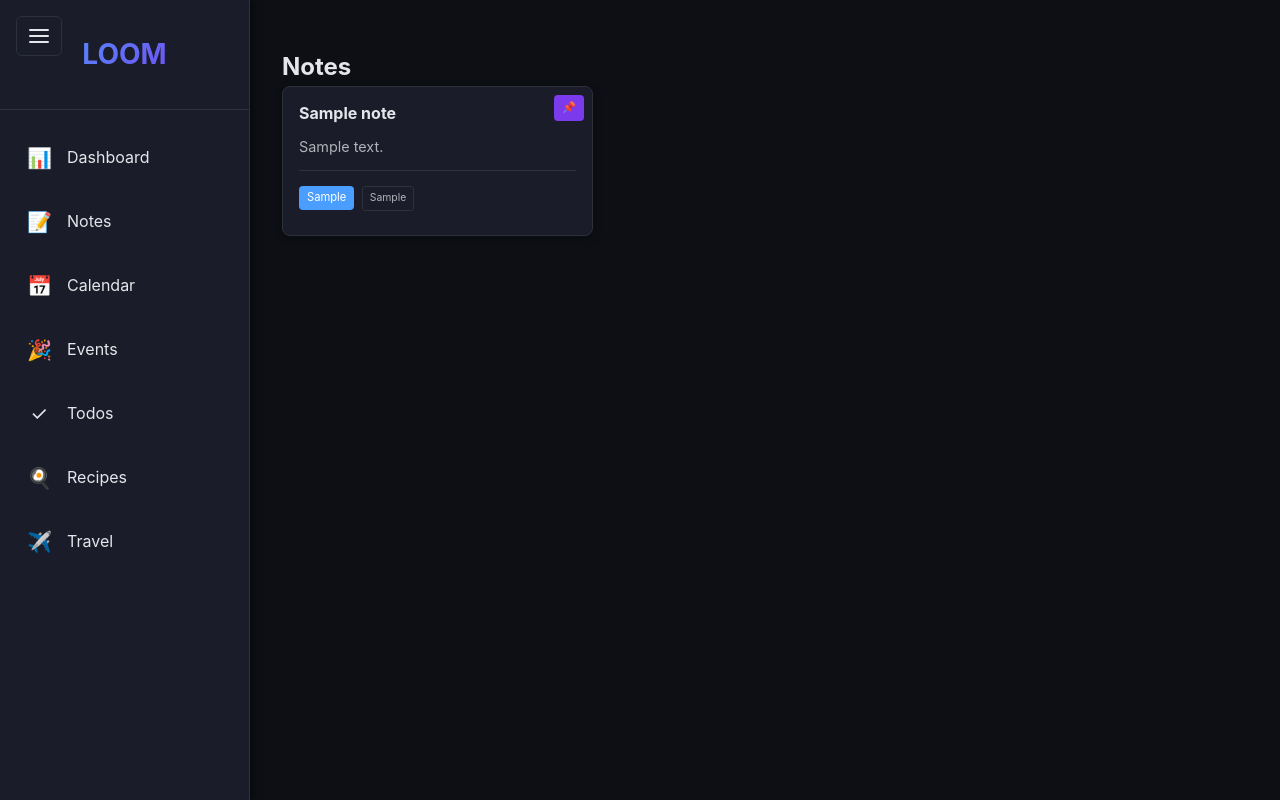
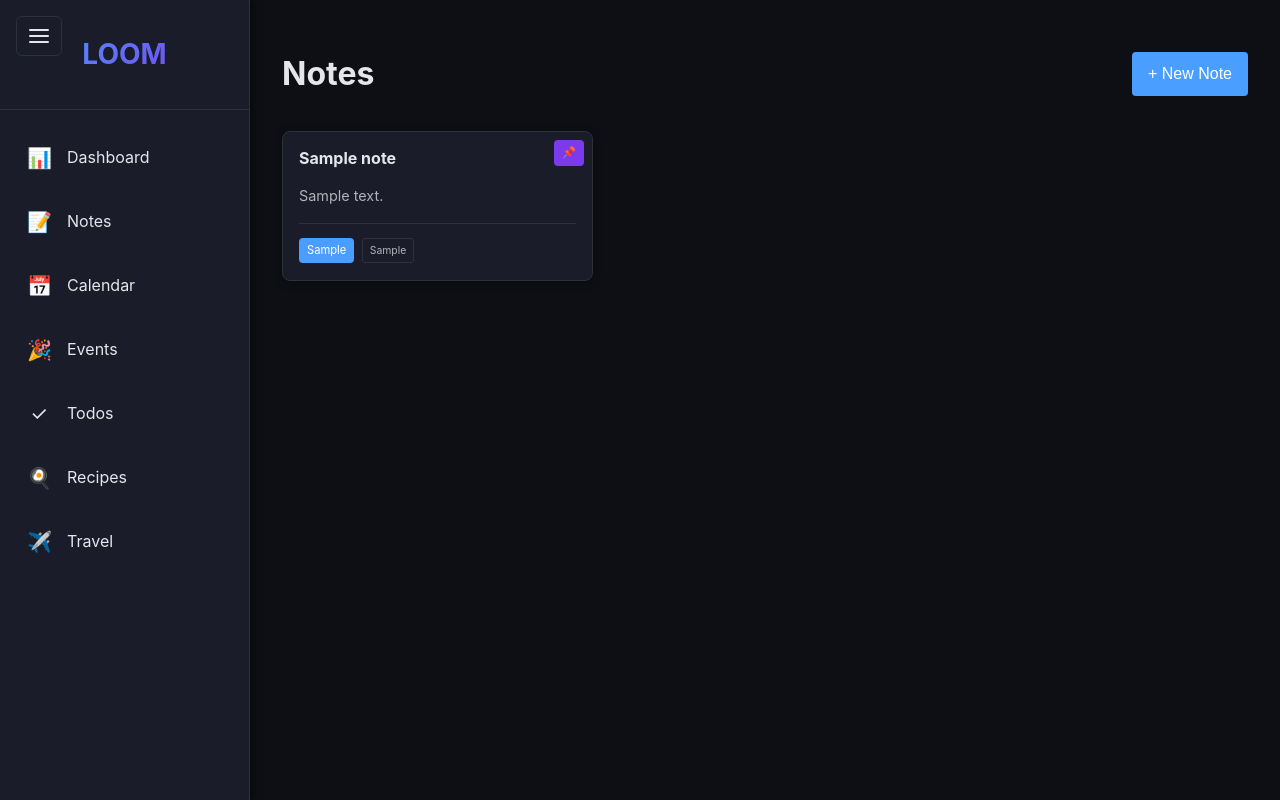
Before and after one commit to DorkSoul/LOOM, a Flask app: page /notes/ in a window 1280 px wide. Run offline with Flask 3, Linux system fonts and the light colour scheme; tables that the repository leaves empty hold one stand-in row (values such as "Sample post"); parts of the project's set-up code (start-up, migrations or seed data) failed here and were passed over; some libraries are stand-ins or nearby versions.

Commit message:
new ntoe button

```diff
--- a/app/static/css/style.css
+++ b/app/static/css/style.css
@@ -288,11 +288,49 @@
     line-height: 1.3;
 }
 
-.note-card p {
+.note-card p,
+.note-preview {
     color: var(--text-muted);
     line-height: 1.5;
     font-size: 0.9rem;
     margin: 0;
+}
+
+.note-preview {
+    overflow: hidden;
+}
+
+.note-preview h1,
+.note-preview h2,
+.note-preview h3 {
+    font-size: 0.95rem;
+    margin: 0.5rem 0 0.25rem 0;
+    color: var(--text-color);
+}
+
+.note-preview p {
+    margin: 0.25rem 0;
+}
+
+.note-preview ul,
+.note-preview ol {
+    margin: 0.25rem 0;
+    padding-left: 1.5rem;
+}
+
+.note-preview code {
+    background: var(--secondary-color);
+    padding: 0.1rem 0.3rem;
+    border-radius: 3px;
+    font-size: 0.85rem;
+}
+
+.note-preview pre {
+    background: var(--secondary-color);
+    padding: 0.5rem;
+    border-radius: 4px;
+    overflow-x: auto;
+    margin: 0.5rem 0;
 }
 
 .note-meta {
@@ -530,6 +568,16 @@
     gap: 0.5rem;
     cursor: pointer;
     user-select: none;
+}
+
+.form-row {
+    display: flex;
+    gap: 1rem;
+    margin-bottom: 1rem;
+}
+
+.form-row .form-input {
+    flex: 1;
 }
 
 .checkbox-label input[type="checkbox"] {
--- a/app/static/js/notes.js
+++ b/app/static/js/notes.js
@@ -7,7 +7,21 @@
 // Initialize on DOM load
 document.addEventListener('DOMContentLoaded', () => {
     loadNotes();
+    initEventListeners();
 });
+
+// Initialize event listeners
+function initEventListeners() {
+    document.getElementById('newNoteBtn')?.addEventListener('click', openNewNoteModal);
+    document.getElementById('closeModal')?.addEventListener('click', closeModal);
+    document.getElementById('cancelBtn')?.addEventListener('click', closeModal);
+    document.getElementById('saveNoteBtn')?.addEventListener('click', saveNote);
+
+    // Close modal on outside click
+    document.getElementById('noteModal')?.addEventListener('click', (e) => {
+        if (e.target.id === 'noteModal') closeModal();
+    });
+}
 
 // Load notes from API
 async function loadNotes() {
@@ -44,6 +58,7 @@
 function createNoteCard(note) {
     const card = document.createElement('div');
     card.className = 'note-card';
+    card.dataset.noteId = note.id;
 
     // Random height between 150-600px (weighted toward smaller)
     const heights = [150, 200, 250, 300, 350, 400, 500, 600];
@@ -51,13 +66,19 @@
     const height = getWeightedRandom(heights, weights);
     card.style.height = `${height}px`;
 
+    // Convert markdown to HTML for display
+    const contentHtml = note.content ? renderMarkdown(note.content.substring(0, 200)) : '';
+
     // Build card content
     card.innerHTML = `
         ${note.is_pinned ? '<span class="pinned-badge">📌</span>' : ''}
         <h3>${escapeHtml(note.title)}</h3>
-        <p>${escapeHtml(note.content || '').substring(0, 200)}</p>
+        <div class="note-preview">${contentHtml}</div>
         ${renderMeta(note)}
     `;
+
+    // Click to open note
+    card.addEventListener('click', () => openNote(note.id));
 
     return card;
 }
@@ -125,6 +146,91 @@
     }
 }
 
+// Render markdown to HTML
+function renderMarkdown(markdown) {
+    if (typeof marked === 'undefined') {
+        return escapeHtml(markdown);
+    }
+    return marked.parse(markdown, { breaks: true });
+}
+
+// Open new note modal
+function openNewNoteModal() {
+    document.getElementById('modalTitle').textContent = 'New Note';
+    document.getElementById('noteId').value = '';
+    document.getElementById('noteTitle').value = '';
+    document.getElementById('noteContent').value = '';
+    document.getElementById('noteCategory').value = '';
+    document.getElementById('noteTags').value = '';
+    document.getElementById('notePinned').checked = false;
+    document.getElementById('noteModal').classList.add('active');
+}
+
+// Open existing note
+async function openNote(noteId) {
+    try {
+        const note = await window.loom.apiCall(`/notes/api/notes/${noteId}`, 'GET');
+
+        document.getElementById('modalTitle').textContent = 'Edit Note';
+        document.getElementById('noteId').value = note.id;
+        document.getElementById('noteTitle').value = note.title || '';
+        document.getElementById('noteContent').value = note.content || '';
+        document.getElementById('noteCategory').value = note.category || '';
+        document.getElementById('noteTags').value = Array.isArray(note.tags) ? note.tags.join(', ') : (note.tags || '');
+        document.getElementById('notePinned').checked = note.is_pinned || false;
+        document.getElementById('noteModal').classList.add('active');
+    } catch (error) {
+        console.error('Error loading note:', error);
+        window.loom.showNotification('Failed to load note');
+    }
+}
+
+// Close modal
+function closeModal() {
+    document.getElementById('noteModal').classList.remove('active');
+}
+
+// Save note (create or update)
+async function saveNote() {
+    const noteId = document.getElementById('noteId').value;
+    const title = document.getElementById('noteTitle').value.trim();
+    const content = document.getElementById('noteContent').value;
+    const category = document.getElementById('noteCategory').value.trim();
+    const tagsInput = document.getElementById('noteTags').value.trim();
+    const isPinned = document.getElementById('notePinned').checked;
+
+    if (!title) {
+        window.loom.showNotification('Please enter a title');
+        return;
+    }
+
+    const noteData = {
+        title,
+        content,
+        category: category || null,
+        tags: tagsInput || null,
+        is_pinned: isPinned
+    };
+
+    try {
+        if (noteId) {
+            // Update existing note
+            await window.loom.apiCall(`/notes/api/notes/${noteId}`, 'PUT', noteData);
+            window.loom.showNotification('Note updated');
+        } else {
+            // Create new note
+            await window.loom.apiCall('/notes/api/notes', 'POST', noteData);
+            window.loom.showNotification('Note created');
+        }
+
+        closeModal();
+        await loadNotes();
+    } catch (error) {
+        console.error('Error saving note:', error);
+        window.loom.showNotification('Failed to save note');
+    }
+}
+
 // Escape HTML to prevent XSS
 function escapeHtml(text) {
     const div = document.createElement('div');
--- a/app/templates/notes/index.html
+++ b/app/templates/notes/index.html
@@ -4,13 +4,43 @@
 
 {% block content %}
 <div class="notes">
-    <h2>Notes</h2>
+    <div class="page-header">
+        <h2>Notes</h2>
+        <button class="btn btn-primary" id="newNoteBtn">+ New Note</button>
+    </div>
     <div id="notes-list" class="notes-grid"></div>
+</div>
+
+<!-- Note Modal -->
+<div id="noteModal" class="modal">
+    <div class="modal-content">
+        <div class="modal-header">
+            <h3 id="modalTitle">New Note</h3>
+            <button class="modal-close" id="closeModal">&times;</button>
+        </div>
+        <div class="modal-body">
+            <input type="hidden" id="noteId">
+            <input type="text" id="noteTitle" class="form-input" placeholder="Title" required>
+            <textarea id="noteContent" class="form-textarea" placeholder="Content (supports markdown)" rows="12"></textarea>
+            <div class="form-row">
+                <input type="text" id="noteCategory" class="form-input" placeholder="Category (optional)">
+                <input type="text" id="noteTags" class="form-input" placeholder="Tags (comma separated)">
+            </div>
+            <label class="checkbox-label">
+                <input type="checkbox" id="notePinned"> Pin this note
+            </label>
+        </div>
+        <div class="modal-footer">
+            <button class="btn btn-secondary" id="cancelBtn">Cancel</button>
+            <button class="btn btn-primary" id="saveNoteBtn">Save</button>
+        </div>
+    </div>
 </div>
 {% endblock %}
 
 {% block extra_js %}
 <script src="https://unpkg.com/masonry-layout@4/dist/masonry.pkgd.min.js"></script>
 <script src="https://unpkg.com/imagesloaded@5/imagesloaded.pkgd.min.js"></script>
+<script src="https://cdn.jsdelivr.net/npm/marked/marked.min.js"></script>
 <script src="{{ url_for('static', filename='js/notes.js') }}"></script>
 {% endblock %}
```
